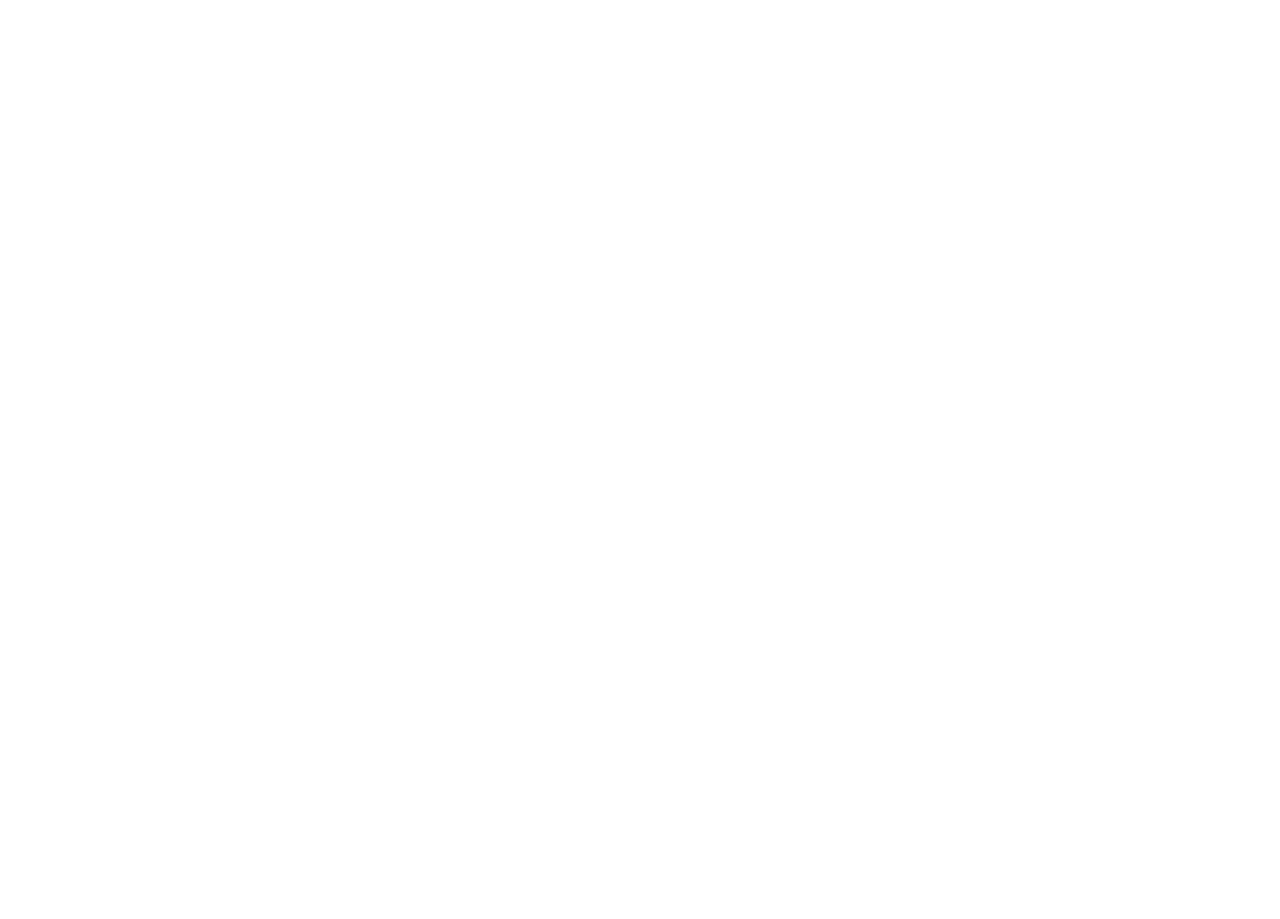
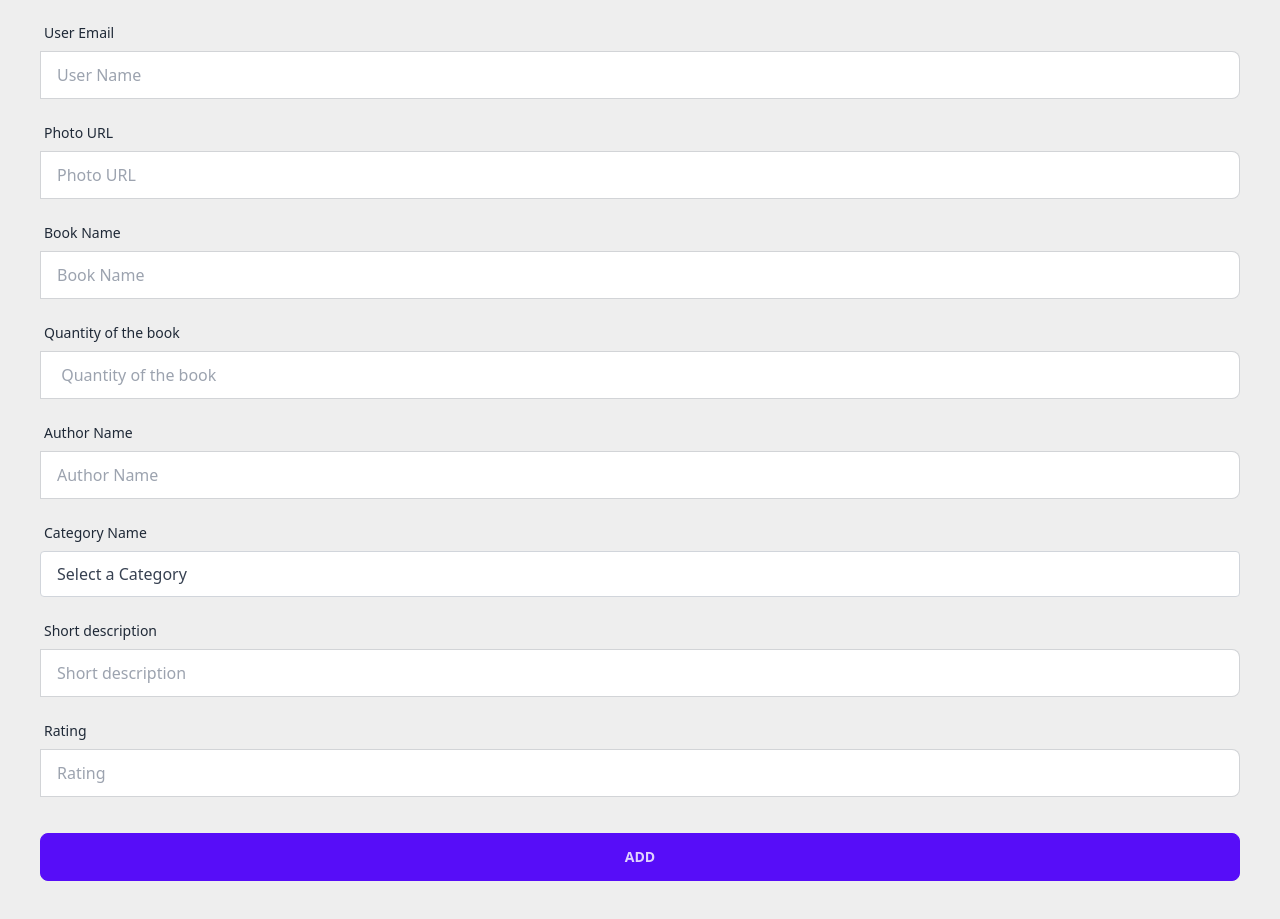
Before and after one commit to 2eg4rizve/library-client, a React (Vite) app: page /addBook in a window 1280 px wide. Shown: the part 337-1256 px from the top of the page. Before the commit the page ends 800 px from the top, so only its background shows below. Built offline with nearby package versions, Linux system fonts and the light colour scheme; no server answers.

Commit message:
add book

```diff
--- a/src/pages/AddBookPage/AddBookPage.jsx
+++ b/src/pages/AddBookPage/AddBookPage.jsx
@@ -1,8 +1,196 @@
+import { useContext, useState } from "react";
+import { AuthContext } from "../../AuthProvider/AuthProvider";
+import Swal from "sweetalert2";
 
 const AddBookPage = () => {
+
+    const { user } = useContext(AuthContext);
+
+    const [selectedItem, setSelectedItem] = useState('');
+
+    const handleSelectChange = (event) => {
+        setSelectedItem(event.target.value);
+    }
+
+    const handleAdd = event => {
+        event.preventDefault();
+
+        const form = event.target;
+
+        const userName = form?.UserName?.value;
+        const userEmail = form?.userEmail?.value;
+        const photo = form.photo.value;
+        const bookName = form.bookName.value;
+        const quantityOfTheBook = form.quantityOfTheBook.value;
+        const authorName = form.authorName.value;
+        const categoryName = selectedItem;
+        const shortDescription = form.shortDescription.value;
+        const rating = form.rating.value;
+
+
+        const newBook = { userName, userEmail, photo, bookName, quantityOfTheBook,authorName,categoryName, shortDescription, rating }
+
+        console.log(newBook);
+
+
+
+        fetch('http://localhost:5000/books', {
+            method: 'POST',
+            headers: {
+                'content-type': 'application/json'
+            },
+            body: JSON.stringify(newBook)
+        })
+            .then(res => res.json())
+            .then(data => {
+                console.log("add  : ", data)
+                if (data.insertedId) {
+                    Swal.fire({
+                        icon: 'success',
+                        title: 'Wow...',
+                        text: 'Product add successfully',
+
+                    })
+                }
+            })
+    }
     return (
         <div>
-            AddBookPage
+            <div>
+                <p className="text-5xl font-bold text-center my-[30px] pt-[20px]">Add Book</p>
+
+                <div className="bg-[#EEEEEE] p-10 text-black">
+
+
+                    <form onSubmit={handleAdd}>
+
+
+                        {/*User Name  */}
+                        <div className="form-control w-full mb-4">
+                            <label className="label">
+                                <span className="label-text">User Name</span>
+                            </label>
+                            <label className="input-group">
+                                <input type="text" name='UserName' value={user?.displayName} placeholder="User Name" className="input input-bordered w-full" />
+                            </label>
+                        </div>
+
+                        {/*User Email  */}
+                        <div className="form-control w-full mb-4">
+                            <label className="label">
+                                <span className="label-text">User Email</span>
+                            </label>
+                            <label className="input-group">
+                                <input type="text" name='userEmail' value={user?.email} placeholder="User Name" className="input input-bordered w-full" />
+                            </label>
+                        </div>
+
+
+
+                        {/* Photo */}
+                        <div className="form-control w-full mb-4">
+                            <label className="label">
+                                <span className="label-text">Photo URL</span>
+                            </label>
+                            <label className="input-group">
+                                <input type="text" name='photo' placeholder="Photo URL" className="input input-bordered w-full" required />
+                            </label>
+                        </div>
+
+                        {/*Book Name */}
+                        <div className="form-control w-full mb-4">
+                            <label className="label">
+                                <span className="label-text">Book Name</span>
+                            </label>
+                            <label className="input-group">
+                                <input type="text" name='bookName' placeholder="Book Name" className="input input-bordered w-full" required />
+                            </label>
+                        </div>
+
+                        {/* Quantity of the book */}
+                        <div className="form-control w-full mb-4">
+                            <label className="label">
+                                <span className="label-text"> Quantity of the book</span>
+                            </label>
+                            <label className="input-group">
+                                <input type="number" name='quantityOfTheBook' placeholder=" Quantity of the book" className="input input-bordered w-full" required />
+                            </label>
+                        </div>
+
+                        {/*Author Name */}
+                        <div className="form-control w-full mb-4">
+                            <label className="label">
+                                <span className="label-text">Author Name</span>
+                            </label>
+                            <label className="input-group">
+                                <input type="text" name='authorName' placeholder="Author Name" className="input input-bordered w-full" required />
+                            </label>
+                        </div>
+
+
+
+                        {/* Category Name */}
+                        <div className="form-control w-full mb-4">
+                            <label className="label">
+                                <span className="label-text">Category Name</span>
+                            </label>
+                            <div>
+                                <select
+                                    onChange={handleSelectChange}
+                                    value={selectedItem}
+                                    required
+                                    className="block appearance-none w-full bg-white border border-gray-300 text-gray-700 py-3 px-4 pr-8 rounded leading-tight focus:outline-none focus:bg-white focus:border-gray-500"
+                                >
+                                    <option value="">Select a Category </option>
+                                    <option value="History">History</option>
+                                    <option value="Thriller">Thriller</option>
+                                    <option value="Novel">Novel</option>
+                                    <option value="Drama">Drama</option>
+                                    <option value="Sci-Fi">Sci-Fi</option>
+
+                                </select>
+
+                            </div>
+
+                        </div>
+
+
+
+                        {/* Short description */}
+                        <div className="form-control w-full mb-4">
+                            <label className="label">
+                                <span className="label-text">Short description </span>
+                            </label>
+                            <label className="input-group text-are">
+                                <input type="text" name='shortDescription' placeholder="Short description " className="input input-bordered w-full" required />
+                            </label>
+                        </div>
+
+
+                        {/* Rating */}
+                        <div className="form-control w-full mb-4">
+                            <label className="label">
+                                <span className="label-text">Rating </span>
+                            </label>
+                            <label className="input-group">
+                                <input type="number" step="0.1" min="0" max="5" name='rating' placeholder="Rating" className="input input-bordered w-full" required />
+                            </label>
+                        </div>
+
+
+
+
+
+
+                        <input type="submit" value="Add" className="btn btn-block btn-primary mt-[20px]" />
+
+
+                    </form>
+
+                </div>
+
+
+            </div>
         </div>
     );
 };
```
